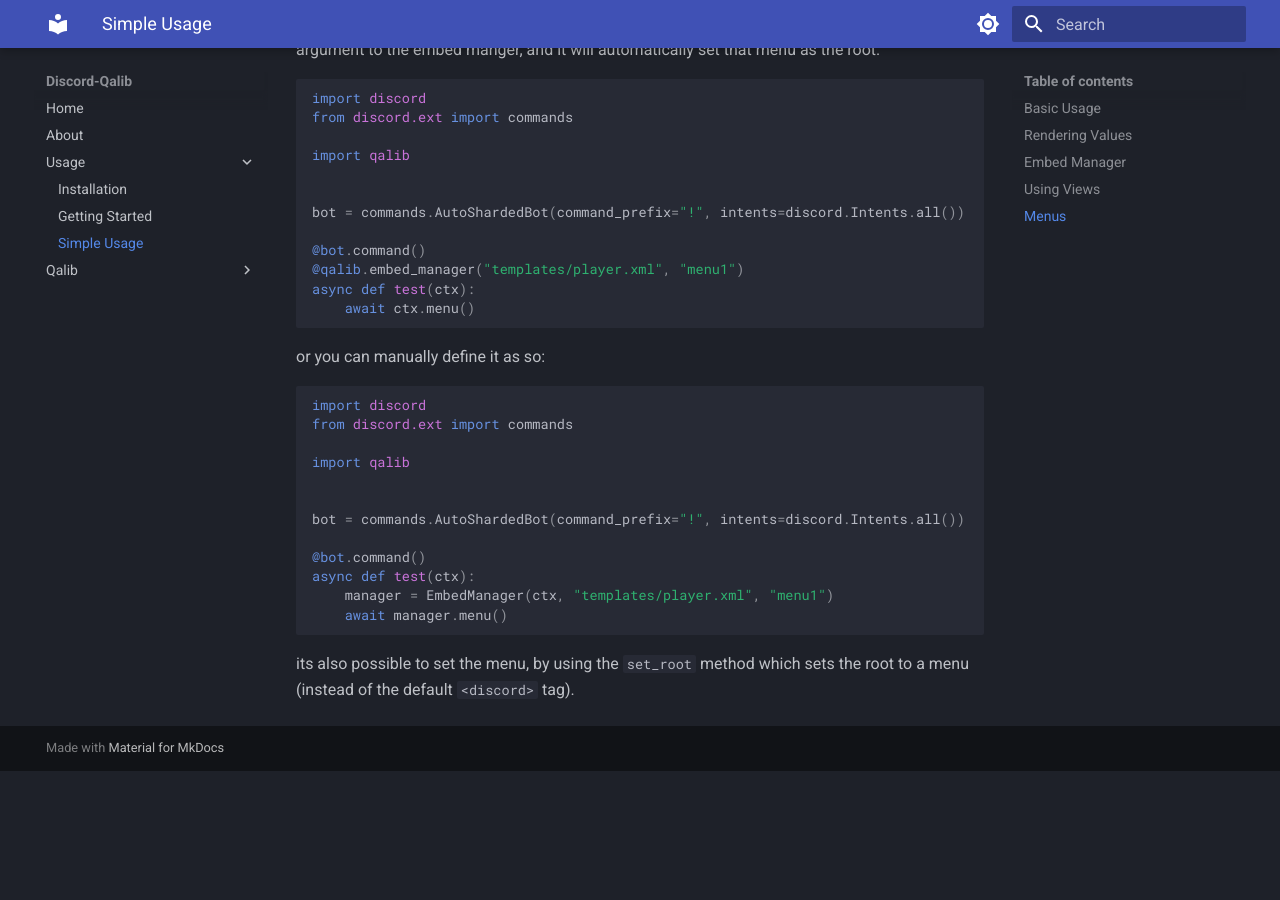
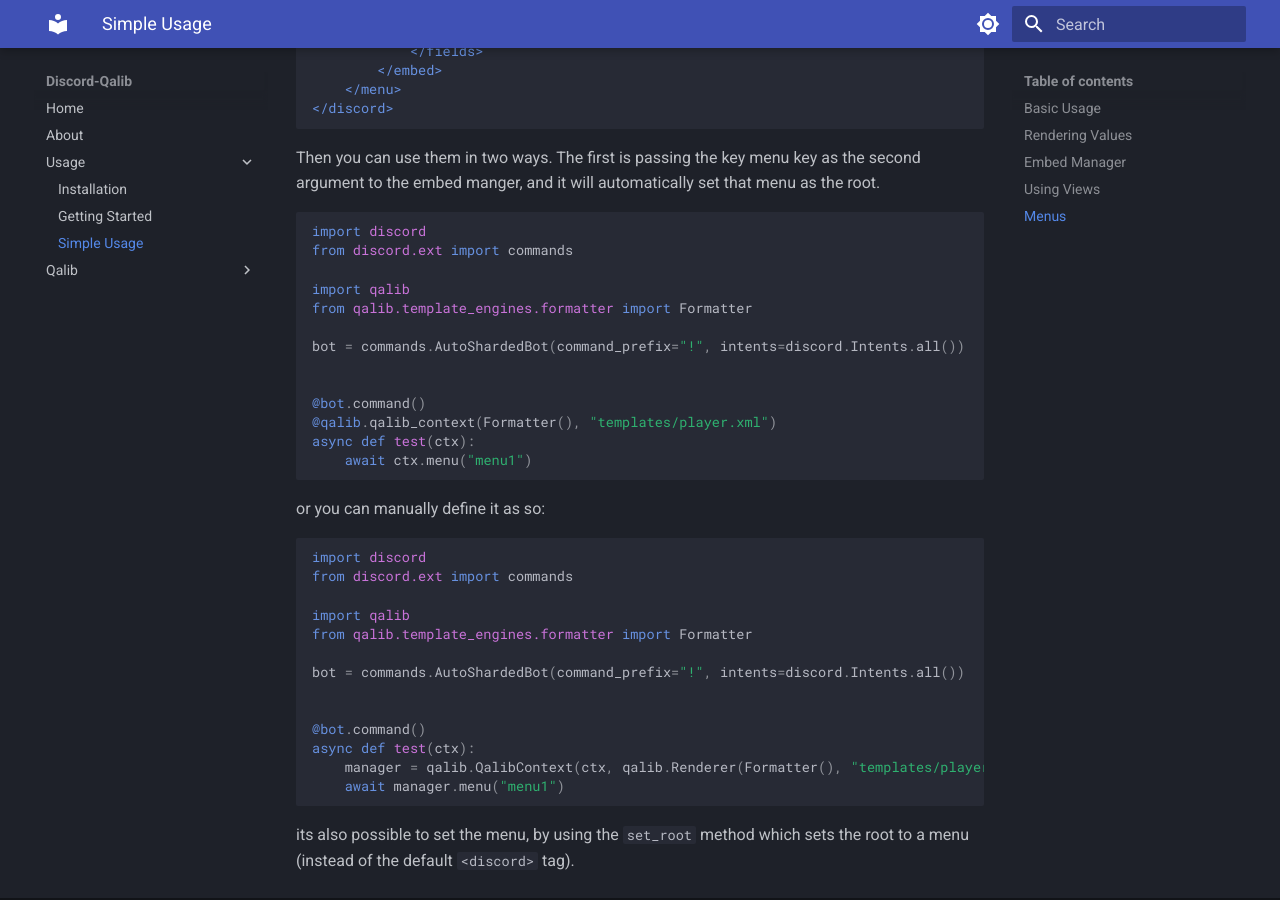
Before and after one commit to YousefEZ/discord-qalib, an MkDocs documentation site: the page built from docs/usage/simple-usage.md, in a window 1280 px wide and 900 px high, scrolled down 5499 px. Built offline with MkDocs 1.6.1 and Material for MkDocs 9.7.7, drawn with Linux system fonts in a browser that asks for light colours; emoji names are drawn with the system emoji font; before the commit the page ends 6270 px from its top, so only the background shows below that; some of the changed text lies outside the part shown.

Commit message:
:memo: Update docs to reflect new changes

````diff
--- a/docs/usage/simple-usage.md
+++ b/docs/usage/simple-usage.md
@@ -7,6 +7,7 @@
 This is a simple XML file that contains a barebones embed
 
 ```xml
+
 <discord>
     <embed key="test_key">
         <title>Hello World</title>
@@ -56,6 +57,7 @@
 So an example of fully using all the features an embed could offer is as such:
 
 ```xml
+
 <discord>
     <embed key="test_key">
         <title>Test</title>
@@ -95,6 +97,7 @@
 loops. Simple example of this with the EmbedManager (so ``{}`` for formatting) will be
 
 ```xml
+
 <discord>
     <embed key="bank">
         <title>Balance {player.name}</title>
@@ -116,6 +119,7 @@
 so if we have this sample file called ``player.xml`` that is in the ``templates/`` directory:
 
 ```xml
+
 <discord>
     <embed key="army">
         <title>Army of {player.name}</title>
@@ -149,8 +153,10 @@
 from discord.ext import commands
 
 import qalib
+from qalib.template_engines.formatter import Formatter
 
 bot = commands.AutoShardedBot(command_prefix="!", intents=discord.Intents.all())
+
 
 @dataclass
 class Player:
@@ -160,12 +166,14 @@
     army_name: str
     soldiers: int
 
+
 def fetch_player(name: str) -> Player:
     ...
 
+
 @bot.command()
-@qalib.embed_manager("templates/player.xml")
-async def test(ctx):
+@qalib.qalib_context(Formatter(), "templates/player.xml")
+async def test(ctx, name: str):
     await ctx.rendered_send("army", keywords={
         "player": fetch_player(name)
     })
@@ -178,6 +186,7 @@
 We also support the rendering of views, and the different UI Components for each embed.
 
 ```xml
+
 <discord>
     <embed key="welcome">
         <title>Greet</title>
@@ -210,16 +219,19 @@
 from discord.ext import commands
 
 import qalib
+from qalib.template_engines.formatter import Formatter
 
 bot = commands.AutoShardedBot(command_prefix="!", intents=discord.Intents.all())
+
 
 async def acknowledged(interaction: discord.Interaction):
     await interaction.response.send_message("Acknowledged", ephemeral=True)
 
+
 @bot.command()
-@qalib.embed_manager("templates/button.xml")
+@qalib.qalib_context(Formatter(), "templates/button.xml")
 async def greet(ctx):
-    await ctx.rendered_send("welcome", callables={"greet":acknowledged})
+    await ctx.rendered_send("welcome", callables={"greet": acknowledged})
 ```
 
 ---
@@ -274,14 +286,15 @@
 from discord.ext import commands
 
 import qalib
-
+from qalib.template_engines.formatter import Formatter
 
 bot = commands.AutoShardedBot(command_prefix="!", intents=discord.Intents.all())
 
+
 @bot.command()
-@qalib.embed_manager("templates/player.xml", "menu1")
+@qalib.qalib_context(Formatter(), "templates/player.xml")
 async def test(ctx):
-    await ctx.menu()
+    await ctx.menu("menu1")
 ```
 
 or you can manually define it as so:
@@ -291,14 +304,15 @@
 from discord.ext import commands
 
 import qalib
-
+from qalib.template_engines.formatter import Formatter
 
 bot = commands.AutoShardedBot(command_prefix="!", intents=discord.Intents.all())
 
+
 @bot.command()
 async def test(ctx):
-    manager = EmbedManager(ctx, "templates/player.xml", "menu1")
-    await manager.menu()
+    manager = qalib.QalibContext(ctx, qalib.Renderer(Formatter(), "templates/player.xml"))
+    await manager.menu("menu1")
 ```
 
 its also possible to set the menu, by using the ``set_root`` method which sets the root to a menu (instead of the
````
Also changed, not shown: docs/index.md (+3 -2 lines).
